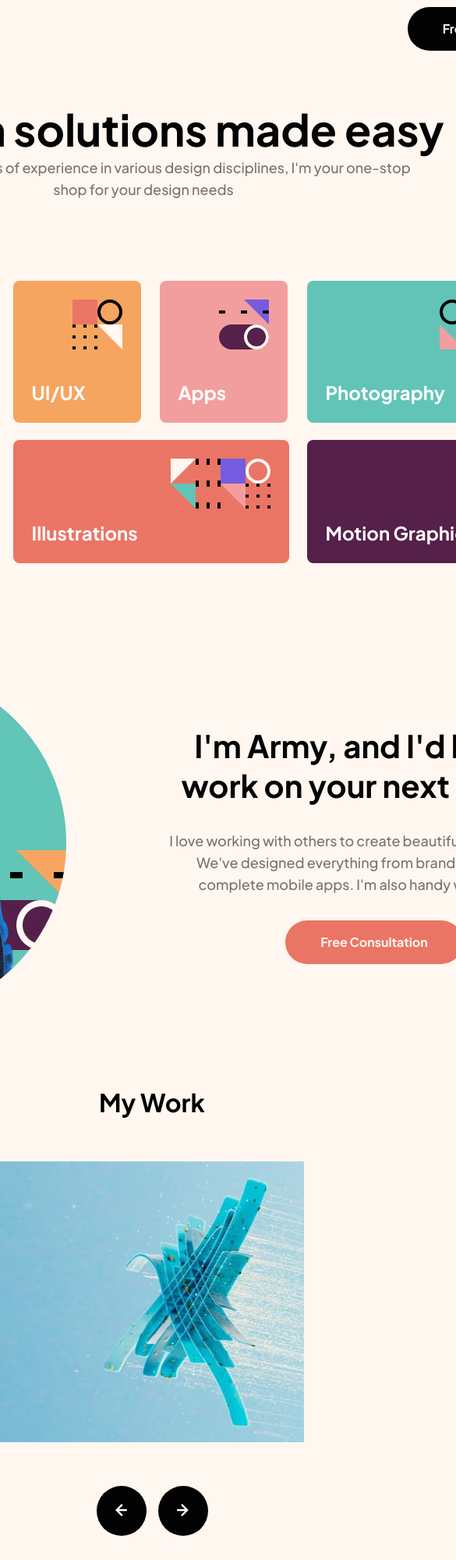
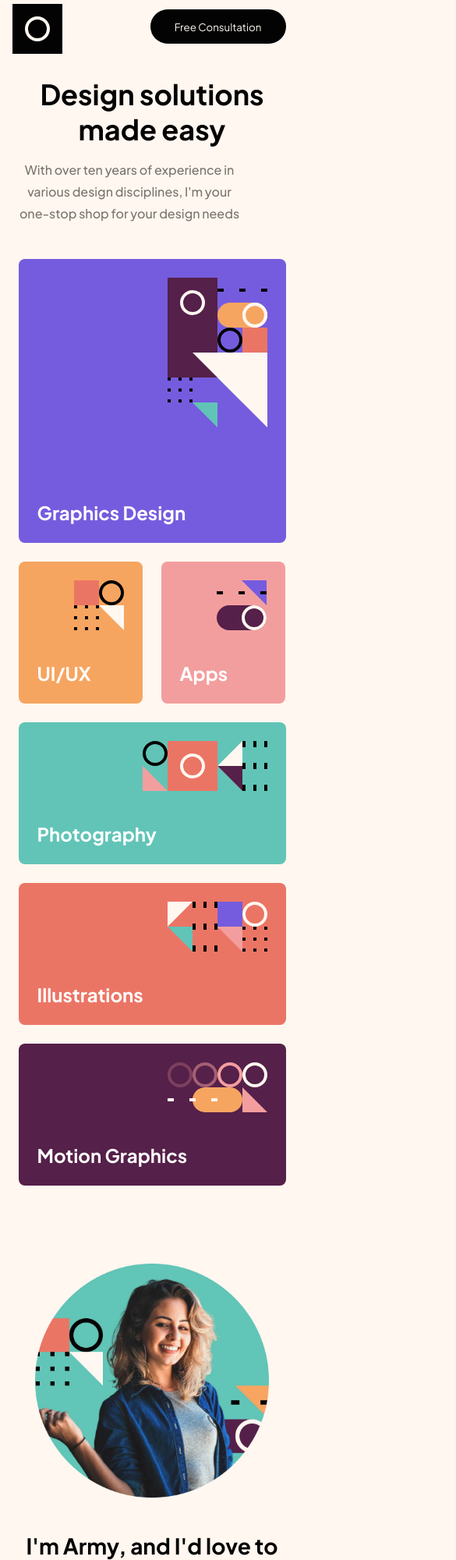
Before and after one commit to ewurasi-nyarkoa/single-page-portfolio, a plain HTML site: page index.html in a window 390 px wide. Shown: the top 2000 px of the page at 78% size, 585 px wide, since content can reach past the window. Drawn offline with Linux system fonts and the light colour scheme.

Commit message:
worked on the styles for the tablet and had to make some changes to the whole style

```diff
--- a/style.css
+++ b/style.css
@@ -47,6 +47,308 @@
     font-family: var(--font-family);
   }
 
+
+ body{
+  /* background-color: blue; */
+  background-color: var(--peach-cream);
+  display: flex;
+  height: 100%;
+   flex-direction: column;
+  align-items: center;
+  justify-content: center;
+  font-family: var(--font-family);
+  /* overflow: hidden; */
+ }
+ .navbar{
+  margin-top: 10px;
+  width: 343px;
+  height: 48px;
+  display: flex;
+  flex-direction: row;
+  align-items: center;
+  justify-content: space-between;
+ }
+ .logo{
+  width: 48px;
+  height:48px;
+  margin-top: 10px;
+  background-color: var(--jet-black);
+  display: flex;
+  align-items: center;
+  justify-content: center;
+ }
+ .consult-btn {
+  width: 174px;
+  height: 44px;
+  border-radius: var(--button-redius);
+  background-color: var(--jet-black);
+  color: var(--peach-cream) ;
+  border: none;
+ }
+ .consult-btn:hover{
+  background-color: var(--soft-orange);
+ }
+ .hero{
+  width: 343px;
+  height: 210px;
+  margin-top: 32px;
+  display: flex;
+  flex-direction: column;
+  justify-content: center;
+  align-items: center;
+  text-align: center;
+ }
+ .hero-text h1{
+  width: 343px;
+  height: 90px;
+  font-size: 36px;
+  font-weight: var(--heading-bold-weight);
+  line-height: auto;
+  color: var(--jet-black);
+ }
+ .hero-text p{
+  width: 285px;
+  height: 104px;
+  font-size: 16px;
+  padding-top: 16px;
+  font-weight: var(--body-medium-weight);
+  line-height: var(--body-m-line-height);
+  color: var(--warm-ash);
+ }
+ .services{
+  margin-top: 32px;
+  display: grid;
+  grid-template-columns: repeat(1, 1fr);
+  gap: 24px;
+  width: 343px ;
+}
+.service-card{
+  position: relative;
+  padding: 24px;
+  border-radius: 8px;
+  display: flex;
+  align-content: flex-end;
+}
+
+.service-card p{
+  display: flex;
+  align-self: flex-end;
+  font-weight: var(--heading-bold-weight);
+  font-size: 24px;
+  color: white;
+}
+
+.service-card img{
+  position: absolute;
+  top: 24px;
+  right: 24px;
+}
+.group{
+  display: flex;
+  gap: 24px;
+}
+
+.illustrations-1{
+  width: 343px;
+  height: 364px;
+  /* grid-row: span 2; */
+}
+
+.illustrations-6,.illustrations-5{
+  width: 159px;
+  height: 182px;
+}
+
+.illustrations-4{
+  width: 343px;
+  height: 182px;
+}
+
+.illustrations-2,.illustrations-3{
+  width: 343px;
+  height: 182px;
+}
+.services .purple{
+  background-color: var(--lavender-purple);
+}
+.services .orange{
+  background-color: var(--soft-orange);
+}
+.services .pink{
+  background-color: var(--blush-pink);
+}
+.services .red{
+  background-color: var(--coral-red);
+}
+.services .blue{
+  background-color: var(--aqua-blue);
+}
+.services .violet{
+  background-color: var(--deep-violet);
+}
+ .about-section{
+  display: flex;
+  flex-direction: column;
+   justify-content: space-between;
+   align-items: center;
+  height: 602px;
+  margin-top: 100px;
+}
+.about-section img{
+  width: 300px;
+ }
+.about-text {
+  width: 343px;
+   margin-top: 40px;
+   text-align: center;
+}
+ .about-text h2{
+  width: 343px;
+  font-size:28px;
+  line-height: auto;
+  font-weight: var(--heading-bold-weight);
+  color: var(--jet-black);
+  margin-bottom: 24px;
+}
+.about-text p{
+  width: 343px;
+  font-size: 16px;
+  font-weight: var(--body-medium-weight);
+  line-height: var(--body-m-line-height);
+  color: var(--warm-ash);
+}
+.consult-btn1{
+  margin-top: 24px;
+  width: 176px;
+  height: 44px;
+  background-color: var(--coral-red);
+  border-radius: var(--button-redius);
+  border: none;
+  color: var(--peach-cream);
+  font-weight: var(--heading-bold-weight);
+  font-size: 14px;
+  line-height: var(--button-text-line-height);
+}
+
+ .consult-btn1:hover{
+  background-color: var(--soft-orange);
+}
+.works-section {
+  margin-top: 88px;
+  width: 100%;
+  height: auto;
+  display: flex;
+  flex-direction: column;
+  align-items: center;
+}
+.works-section h2{
+    height: 40px;
+    font-size: 24px;
+    line-height: var(--heading-s-line-height);
+    font-weight: var(--heading-bold-weight);
+}
+
+.works-container {
+  width: 100%;
+  overflow: hidden;
+  margin-top: 32px;
+}
+
+.works-img {
+  display: flex;
+  flex-direction: row;
+  gap: 15px;
+  overflow-x: auto;
+  overflow-y: hidden;
+
+}
+.works-container img {
+  width: 270px;
+  height: 180px;
+  flex-shrink: 0;
+}
+
+.works-img::-webkit-scrollbar {
+  display: none;
+}
+.arrows{
+  margin-top: 32px;
+  display: flex;
+  gap: 15px;
+}
+.arrow-button{
+  width: var(--arrowbutton-width);
+  height: var(--arrowbutton-height);
+  background-color: var(--jet-black);
+  border: none;
+  border-radius: 9999px;
+}
+.arrows img{
+  color: #ffffff;
+}
+.arrow-button:hover{
+  background-color:var(--lavender-purple) ;
+}
+.contact{
+  margin-top: 100px;
+  width: 343px;
+  height: 352px;
+  background-color: var(--jet-black);
+  display: flex;
+  flex-direction: column;
+  align-items: center;
+  justify-content: center;
+
+}
+.contact-text{
+  width: 530px;
+  height: 159px;
+  text-align: center;
+  /* margin-left: 40px; */
+}
+.contact-text h2{
+  font-size: 26px;
+  text-align: center;
+  font-weight: var(--heading-bold-weight);
+  line-height: var(--heading-m-line-height);
+  color: var(--peach-cream);
+
+}
+.contact-text p {
+  width: 295px;
+  display: flex;
+  flex-direction: column;
+  justify-content: center;
+  align-items: center;
+  padding: 5px;
+  margin: 25px auto 0 auto;
+  text-align: center;
+  color: var(--peach-cream);
+  font-size: 16px;
+  font-weight: var(--body-medium-weight);
+  line-height: var(--body-m-line-height);
+}
+.consult-btn2{
+  margin-top: 40px;
+  width: var(--button-width);
+  height: var(--button-height);
+  background-color: var(--coral-red);
+  border-radius: var(--button-redius);
+  border: none;
+  color: var(--peach-cream);
+  font-weight: var(--heading-bold-weight);
+  font-size: var(--button-text-size);
+  line-height: var(--button-text-line-height);
+}
+
+.consult-btn2:hover{
+  background-color: var(--soft-orange);
+}
+.footer{
+  margin-top: 56px;
+}
+
+@media screen and (min-width:1025px){
   body{
     background-color: var(--peach-cream);
     display: flex;
@@ -55,9 +357,9 @@ body{
       height: 100%;
       flex-direction: column;
       text-align: center;
+      /* overflow: hidden; */
 }
-
-.navbar{
+.navbar {
      width: 1111px ;
       height: 64px;
     display: flex;
@@ -109,7 +411,6 @@ body{
     width: 751px;
     height: 71px;
     font-size: var(--heading-l-size);
-    line-height: var(--heading-l-line-height);
     font-weight: var(--heading-bold-weight);
     color: var(--jet-black);
   }
@@ -196,7 +497,6 @@ body{
 .services .violet{
   background-color: var(--deep-violet);
 }
-
 
  .about-section{
   display: flex;
@@ -302,7 +602,7 @@ body{
 .arrows img{
   color: #ffffff;
 }
-.arrow-button :hover{
+.arrow-button:hover{
   background-color:var(--lavender-purple) ;
 }
 .contact{
@@ -355,8 +655,11 @@ body{
   margin-top: 56px;
 }
 
+}
 
-@media (min-width: 600px) and (max-width: 900px) {
+
+
+ @media (min-width: 769px) and (max-width: 1024px){
   body{
     background-color: var(--peach-cream);
     display: flex;
@@ -390,18 +693,17 @@ body{
  justify-content: center;
 }
 
-.hero{
+body.hero{
   margin-top: 64px;
   width: 690px;
   height: 138px;
   display: flex;
   flex-direction: column;
 }
-/* .hero-text p{
+.hero-text p{
   width: 389px;
   height: 364px;
-} */
-
+}
  .services{
   margin-top: 64px;
   display: grid;
@@ -451,6 +753,4 @@ body{
 }
 
 
-
-
   }
```
Lines whose indentation alone changed are shown as unchanged.
